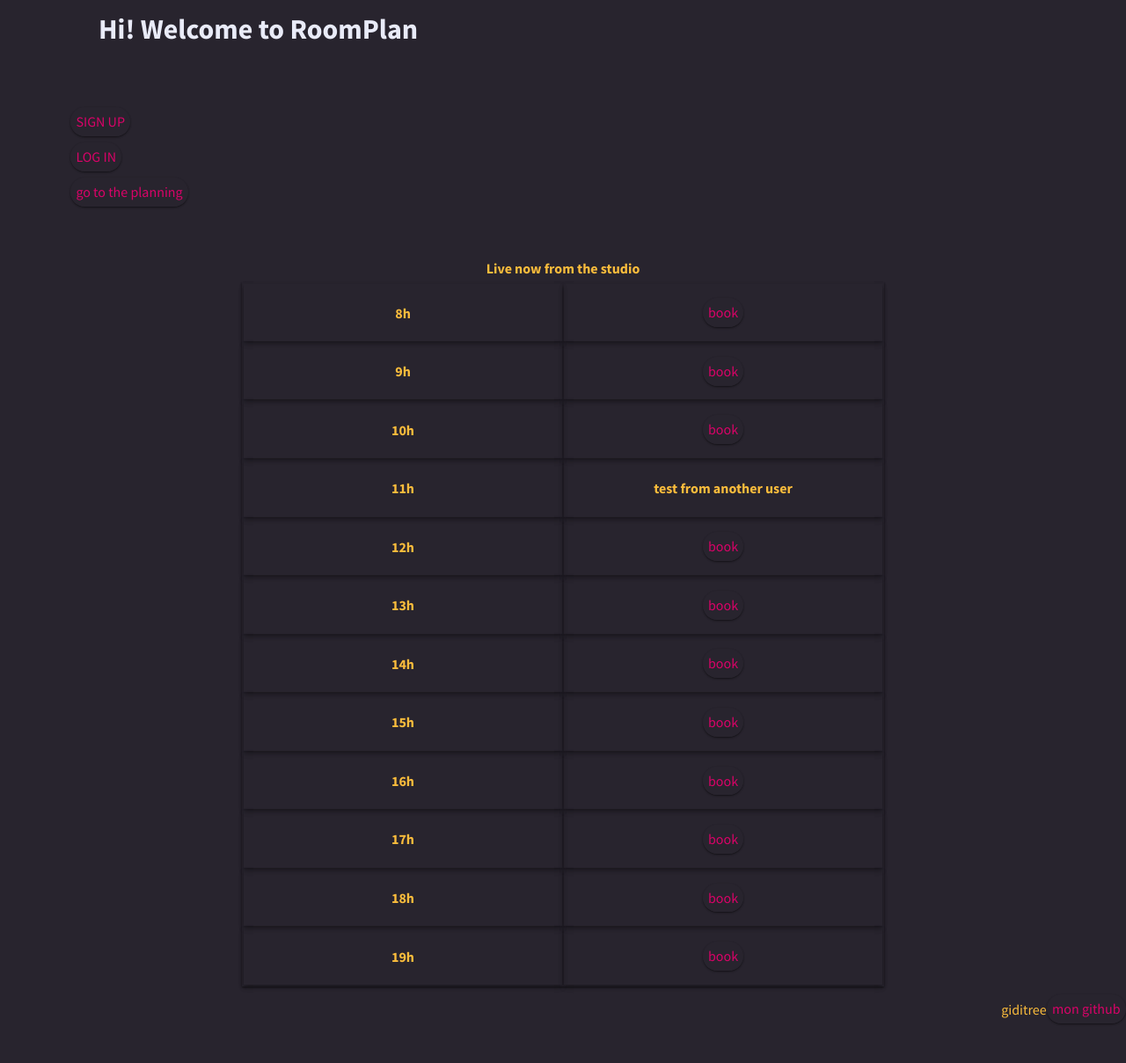
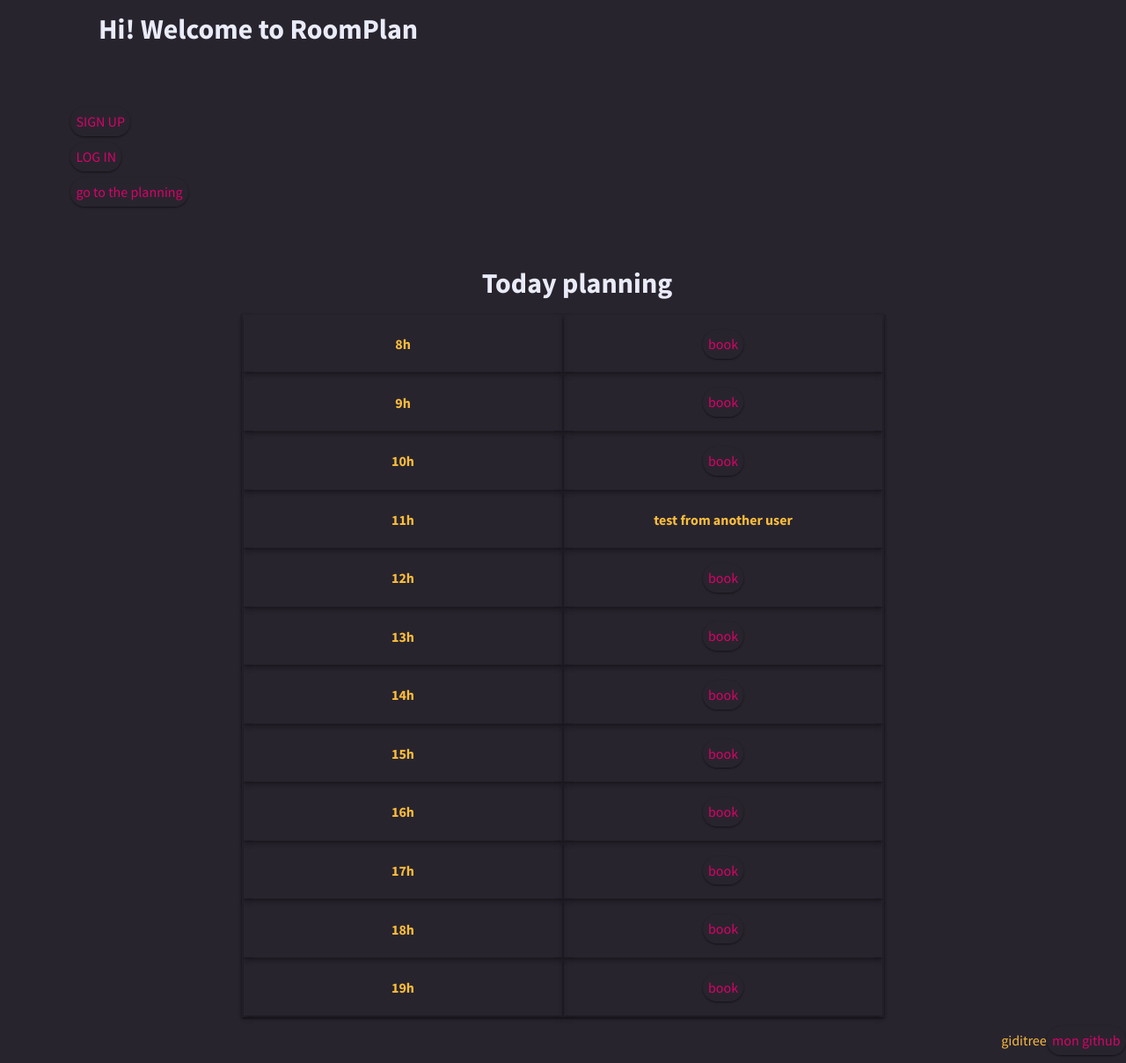
Before and after one commit to Giacomo-DeGrandi/reservationsalles, a PHP site: page / in a window 1280 px wide. Shown: the whole page at 88% size. Before the commit the page ends 1165 px from the top, so only its background shows below. Run offline with PHP 8.4, Linux system fonts and the light colour scheme; data comes from the database, SQL or seed files in the repository.

Commit message:
main commit details

```diff
--- a/index.php
+++ b/index.php
@@ -31,6 +31,15 @@ if(isset($_COOKIE['connected'])){
 	echo '<a href="profil.php" target="_top">Go to your profile</a>';
 
 }
+
+if(isset($_POST['disconnect'])){
+	$logincookie=$_COOKIE['connected'];
+	$idcookie=$_COOKIE['id'];
+	setcookie('id',$idcookie,time() -3600);
+	setcookie('connected',$logincookie,time() -3600);
+	session_destroy();
+	header('Location: planning.php');
+}
 ?>
 	</header>
 	<main id='index'>
@@ -46,7 +55,7 @@ if(isset($_COOKIE['connected'])){
 			<br><br><br><br>
 		</div>
 		<div id="indextablediv">
-			<h2>Live now from the studio</h2>
+			<h1>Today planning</h1>
 <?php
 
 $servername = 'localhost';
@@ -93,7 +102,7 @@ echo '<table id="todaytable">';
 		echo '<td><h2>'.$res2[0]['titre'].'</h2></td>';
 		echo '</tr>';
 		} else {
-		echo '<td><a href="connexion.php">book</a></td>';
+		echo '<td><a href="planning.php">book</a></td>';
 		echo '</tr>';
 		}
 	}
--- a/planning.php
+++ b/planning.php
@@ -49,6 +49,7 @@ if(isset($_POST['disconnect'])){
 	$idcookie=$_COOKIE['id'];
 	setcookie('id',$idcookie,time() -3600);
 	setcookie('connected',$logincookie,time() -3600);
+	session_destroy();
 	header('Location: planning.php');
 }
 
--- a/reservation-form.php
+++ b/reservation-form.php
@@ -39,6 +39,7 @@ if(isset($_POST['disconnect'])){
 	$idcookie=$_COOKIE['id'];
 	setcookie('id',$idcookie,time() -3600);
 	setcookie('connected',$logincookie,time() -3600);
+	session_destroy();
 	header('Location: planning.php');
 }
 
--- a/reservation.php
+++ b/reservation.php
@@ -52,6 +52,7 @@ if(isset($_POST['disconnect'])){
 	$idcookie=$_COOKIE['id'];
 	setcookie('id',$idcookie,time() -3600);
 	setcookie('connected',$logincookie,time() -3600);
+	session_destroy();
 	header('Location: planning.php');
 }
 
--- a/reservationsalles.css
+++ b/reservationsalles.css
@@ -28,7 +28,13 @@ body {
 	font-family: var(--generalfont);
 	background-color: var(--bittered);
 	color: var(--yellored);
+	-ms-overflow-style: none;  /* IE and Edge */
+  	scrollbar-width: none;  /* Firefox */
 }
+body::-webkit-scrollbar {
+  display: none;
+}
+
 
 header {
 	display: flex;
@@ -38,9 +44,9 @@ header {
 }
 
 header a{
-	margin-left: 2vh;
 	color: var(--rose);
 	margin-left: 8vh;
+	margin-right: 10vh;
 }
 
 a {
```
